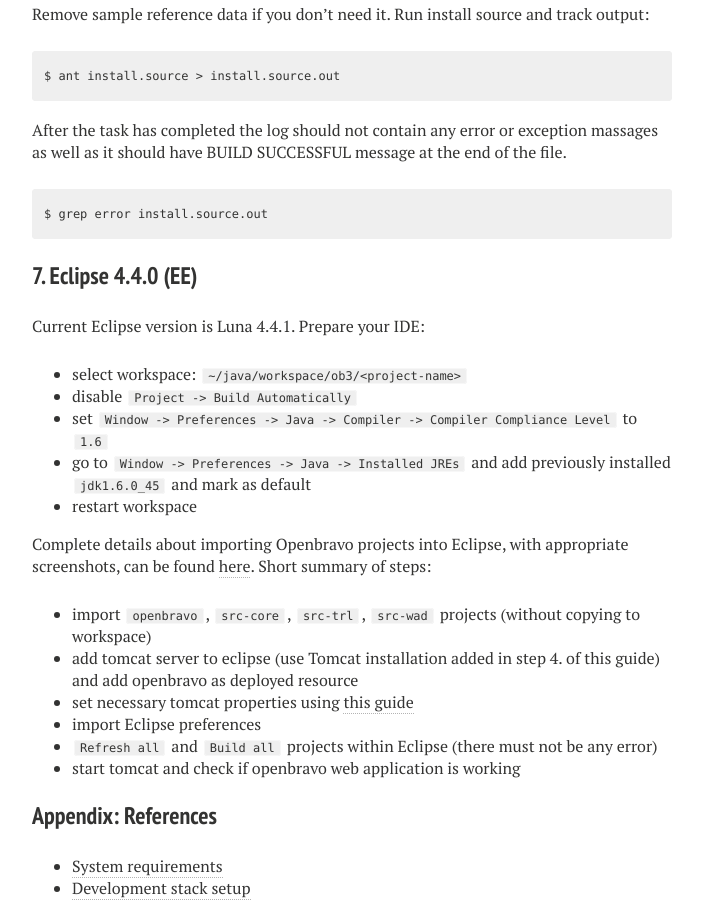
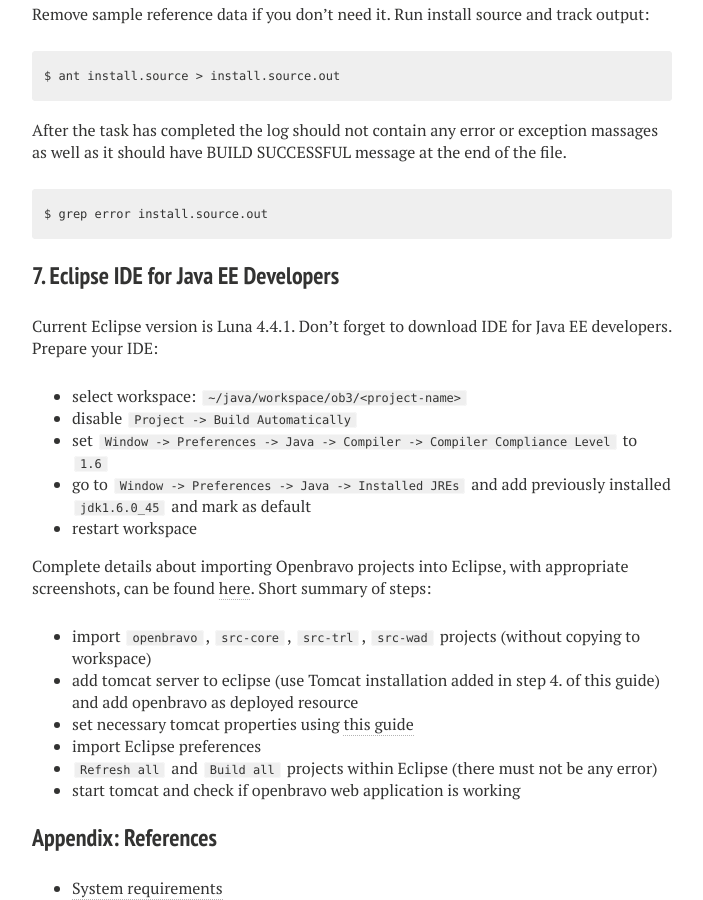
Before and after one commit to skomarica/skomarica.github.io, a Jekyll site: the page built from _posts/2014-10-28-setup-openbravo-3-development-environment-on-ubuntu-desktop.md, in a window 1280 px wide and 900 px high, scrolled down 3512 px. Shown: the whole window, without its empty margins (288-991 px from the left). Built offline with Jekyll 4.4.1, drawn with Linux system fonts in a browser that asks for light colours; nearby versions of some CDN libraries; comment, search, counter and statistics services are not loaded; some of the changed text lies outside the part shown.

Commit message:
Updated heading and software versions

```diff
--- a/_posts/2014-10-28-setup-openbravo-3-development-environment-on-ubuntu-desktop.md
+++ b/_posts/2014-10-28-setup-openbravo-3-development-environment-on-ubuntu-desktop.md
@@ -128,9 +128,9 @@ After the task has completed the log should not contain any error or exception m
 
     $ grep error install.source.out
 
-### 7. Eclipse 4.4.0 (EE)
+### 7. Eclipse IDE for Java EE Developers
 
-Current Eclipse version is Luna 4.4.1. Prepare your IDE:
+Current Eclipse version is Luna 4.4.1. Don't forget to download IDE for Java EE developers. Prepare your IDE:
 
 - select workspace: `~/java/workspace/ob3/<project-name>`
 - disable `Project -> Build Automatically`
```
Also changed, not shown: other parts of _posts/2014-10-28-setup-openbravo-3-development-environment-on-ubuntu-desktop.md (+1 -1 lines).
